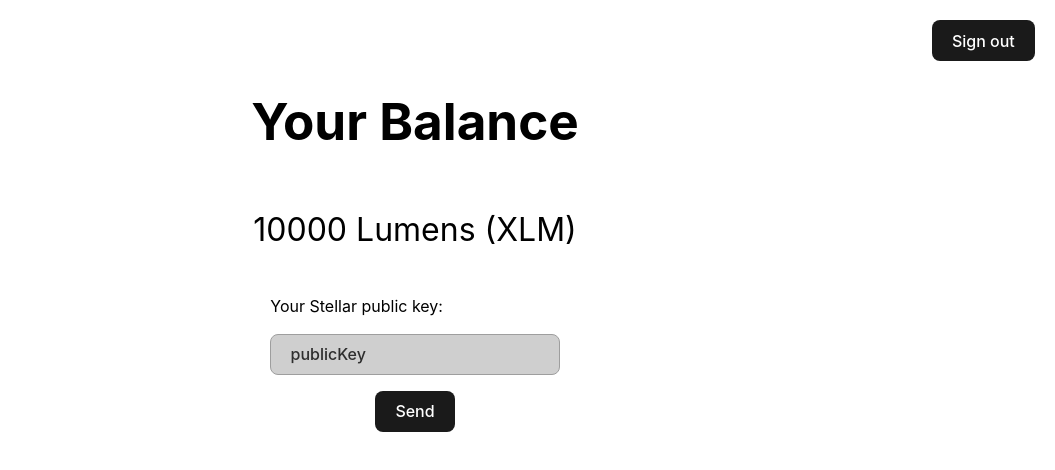
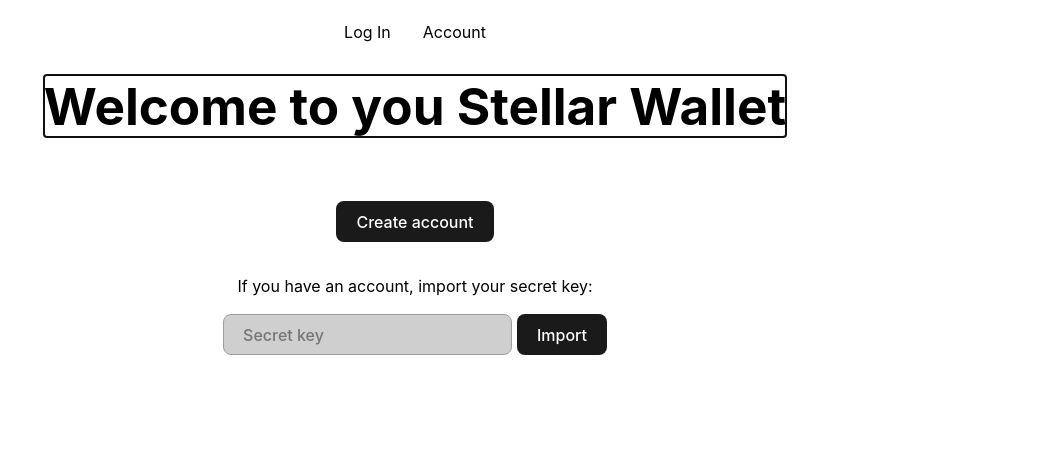
Before and after one commit to venutti/simple-wallet, a Svelte app: page / in a window 1280 px wide. Shown: the top 470 px of the page, without its empty margins (225-1280 px from the left). Built offline with nearby package versions, Linux system fonts and the light colour scheme.

Commit message:
add Router to manage LogIn and Account pages
also adds some styling to navigation bar

```diff
--- a/package.json
+++ b/package.json
@@ -21,6 +21,7 @@
     "vite": "^4.3.9"
   },
   "dependencies": {
-    "stellar-sdk": "^10.4.1"
+    "stellar-sdk": "^10.4.1",
+    "svelte-navigator": "^3.2.2"
   }
 }
--- a/src/App.svelte
+++ b/src/App.svelte
@@ -1,11 +1,35 @@
 <script lang="ts">
-  import Wallet from './lib/components/Wallet/Wallet.svelte';
+  import { Router, Link, Route } from "svelte-navigator";
+  import Account from "./lib/components/Account/Account.svelte"
+  import LogInWallet from "./lib/components/LogInWallet/LogInWallet.svelte";
 </script>
 
 <main>
-  <Wallet />
+  <Router>
+    <nav class="nav">
+      <Link class="link" to="/">Log In</Link>
+      <Link class="link" to="/account">Account</Link>
+    </nav>
+    <div>
+      <Route path="/">
+        <LogInWallet />
+      </Route>
+      <Route path="/account">
+        <Account />
+      </Route>
+    </div>
+  </Router>
 </main>
 
 <style>
+  .nav {
+    display: flex;
+    justify-content: center;
+    gap: 2rem;
+  }
 
+  .nav :global(.link) {
+    text-decoration: none;
+    color: inherit;
+  }
 </style>
```
Also changed, not shown: 1 other file (tests, documents, lock files or other folders).
